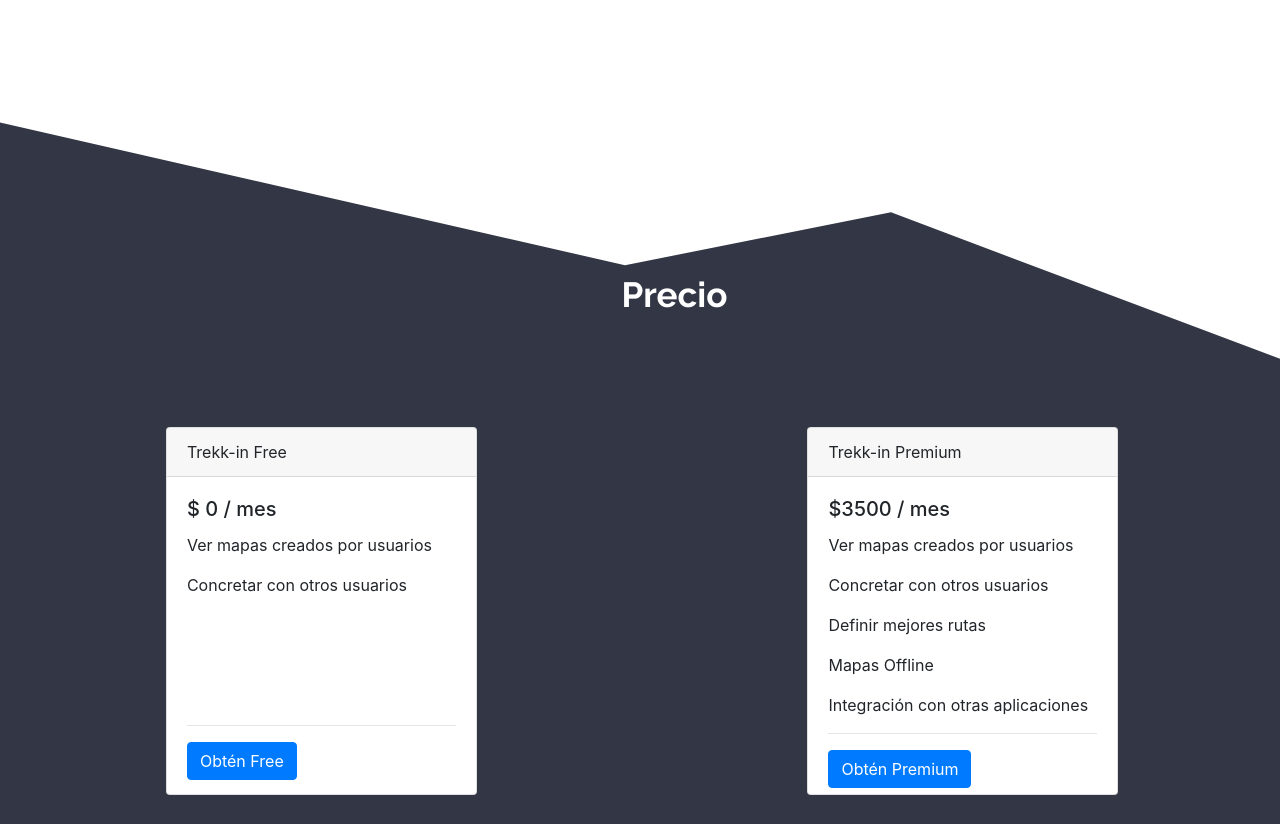
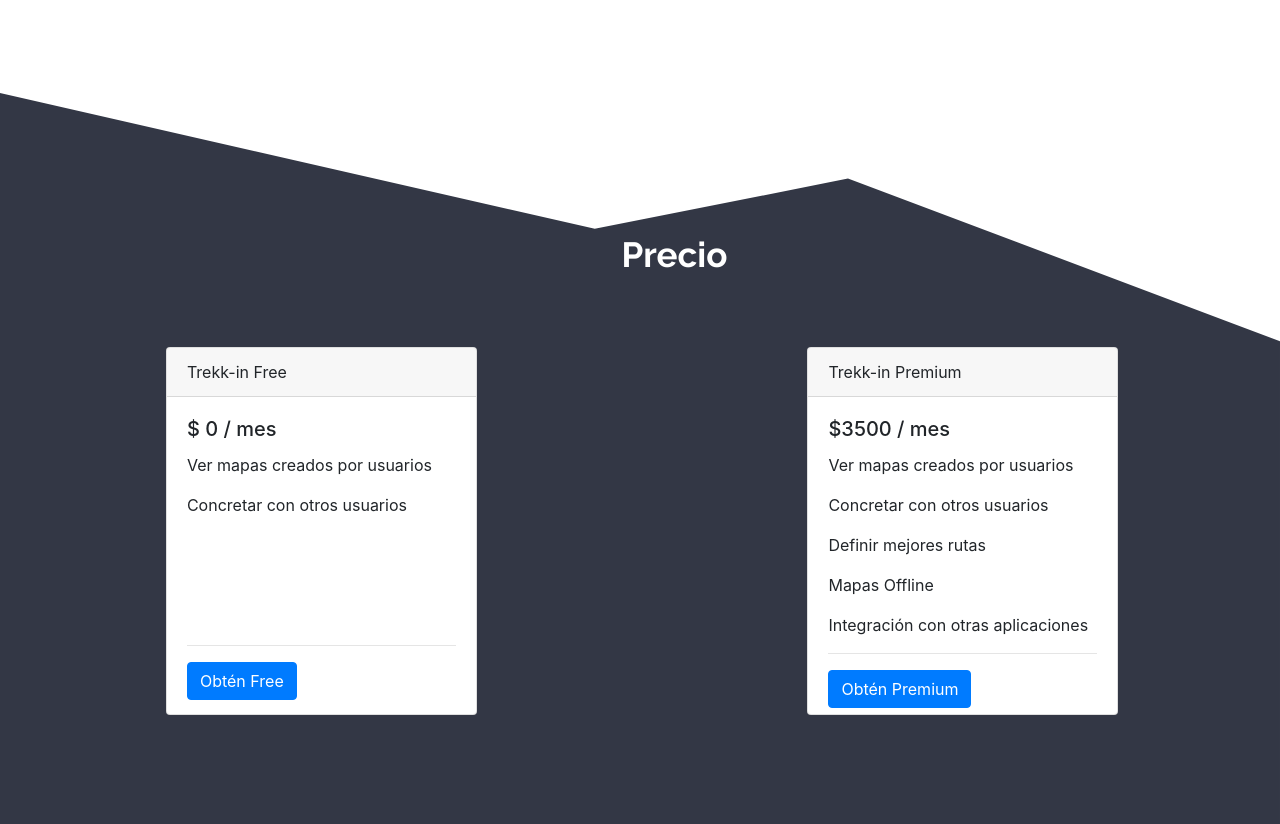
Before and after one commit to elizabethrethama/Startup_treek-in, a plain HTML site: page index.html in a window 1280 px wide. Shown: the part 1201-2025 px from the top of the page. Drawn offline with nearby package versions, Linux system fonts and the light colour scheme.

Commit message:
actualizacion miercoles 04:50

```diff
--- a/assets/scss/base/_grilla.scss
+++ b/assets/scss/base/_grilla.scss
@@ -1,12 +1,12 @@
-*            {
-  max-width:  1350px;
-  margin: 0px;
-  padding: 0px;
-}
 
 .container2 {
 position: absolute;
  width:  1349px;
+ height: auto;
+}
+
+button {
+  color: #55a7ff;
 }
 
 .card   {
@@ -26,6 +26,7 @@ margin-bottom: 46px;
 .sesion  {
   display: flex;
   flex-direction: row;
+  margin-left: 372px;
 }
 
 
@@ -34,10 +35,13 @@ margin-bottom: 46px;
   height: 435px;
 
   }
+.portada1   {
+  padding: 40px;
+}
 
 
 .tituloprecio   {
-  padding: 80px;
+  padding: 40px;
 }
 
 .responsive  {
@@ -51,9 +55,9 @@ height: auto;
 }
 
 .fondoprecio  {
-  width: 100%;
-  height: auto;
+  position: static;
 }
+
 
 
 footer  {
--- a/index.html
+++ b/index.html
@@ -62,7 +62,7 @@
               <li class="nav-item">
                 <a class="nav-link" href="#precio"><label>Iniciar Sesion</label></a>
               </li>
-              <button class="btn btn-primary " type="submit">Registrate</button>
+              <button class="btn btn-primary" type="submit">Registrate</button>
             </div>
           </ul>
         </div>
@@ -72,7 +72,7 @@
 <section class="container portada1">
 <div class="col-sm-12 col-md-4 col-lg-4">
   <div class="row my-5">
-    <div class="Texto1 my-5">
+    <div class="Texto1">
         <p>Haz Trekking sin parar</p>
     </div>
     <div class="texto2">
@@ -85,7 +85,7 @@
 
 <section>
   <div class="imagenfondo">
-    <img src="assets/img/bg-hero.png" class="responsive">
+    <img src="assets/img/bg-hero.svg" class="responsive">
   </div>
 </section>
 
@@ -181,24 +181,14 @@
     </div>
   </div>
 </div>
+<section>
+  <div class="fondoprecio">
+    <img src="assets/img/bg-price.svg" class="responsive">
+  </div>
+</section>
 </section>
 
 
-<div  class="responsive" >
-  <?xml version="1.0" encoding="UTF-8"?>
-    <svg width="1345px" height="893px" viewBox="0 0 1440 893" version="1.1" xmlns="http://www.w3.org/2000/svg" xmlns:xlink="http://www.w3.org/1999/xlink">
-    <!-- Generator: Sketch 52.5 (67469) - http://www.bohemiancoding.com/sketch -->
-        <title>bg</title>
-        <desc>Created with Sketch.</desc>
-        <g id="Page-1" stroke="none" stroke-width="1" fill="none" fill-rule="evenodd">
-            <g id="Desktop-HD" transform="translate(0.000000, -1380.000000)" fill="#333745">
-                <g id="price-section" transform="translate(0.000000, 1380.000000)">
-                    <polygon id="bg" points="1.59872116e-13 -7.82541894e-14 669.142836 152.755831 953.958092 96.2376268 1440 279.254407 1440 893 7.99360578e-14 893"></polygon>
-                </g>
-            </g>
-        </g>
-    </svg>
-</div>
 
 <footer>
   <ul class="nav">
```
Also changed, not shown: assets/css/style.css, 1 other file.
